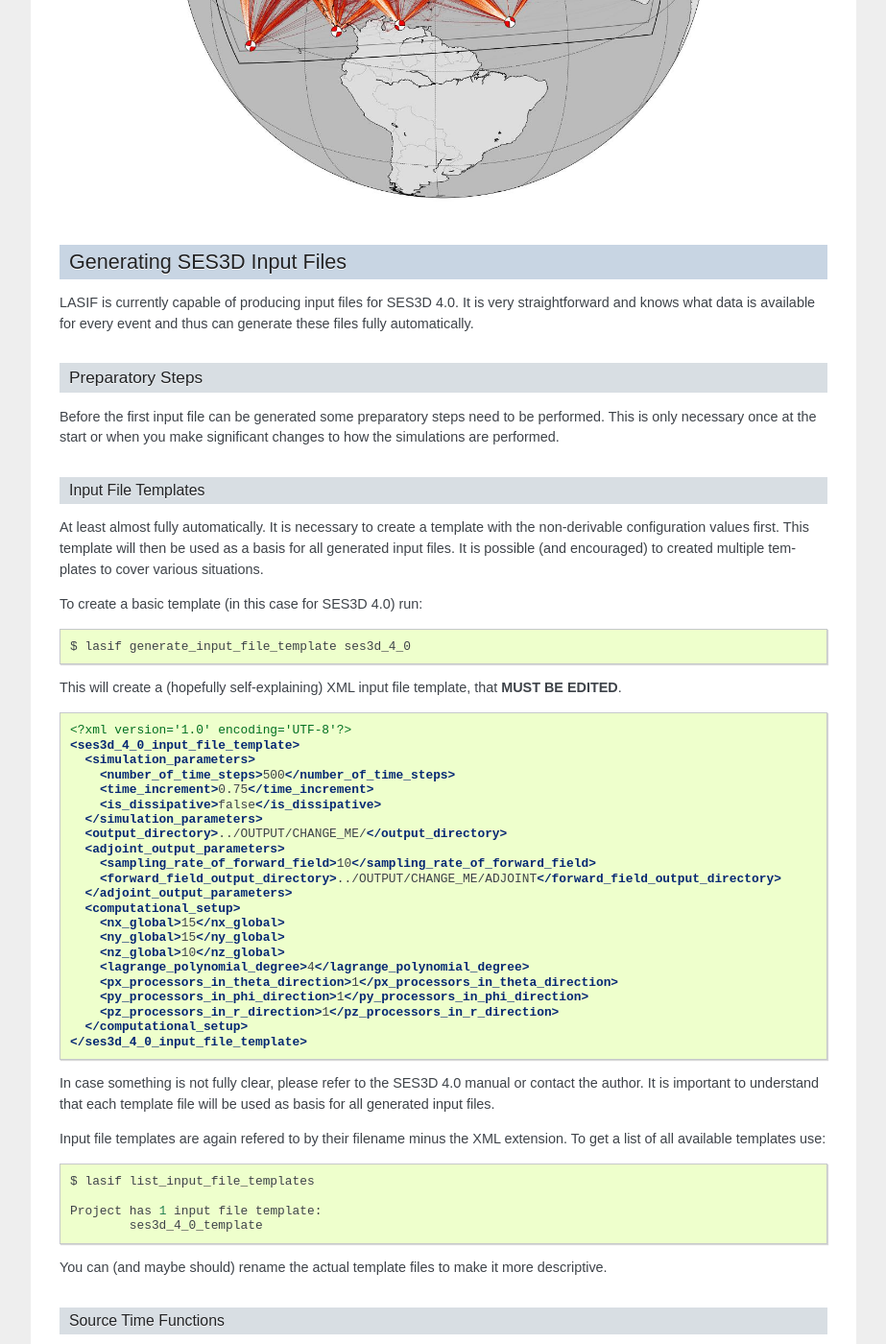
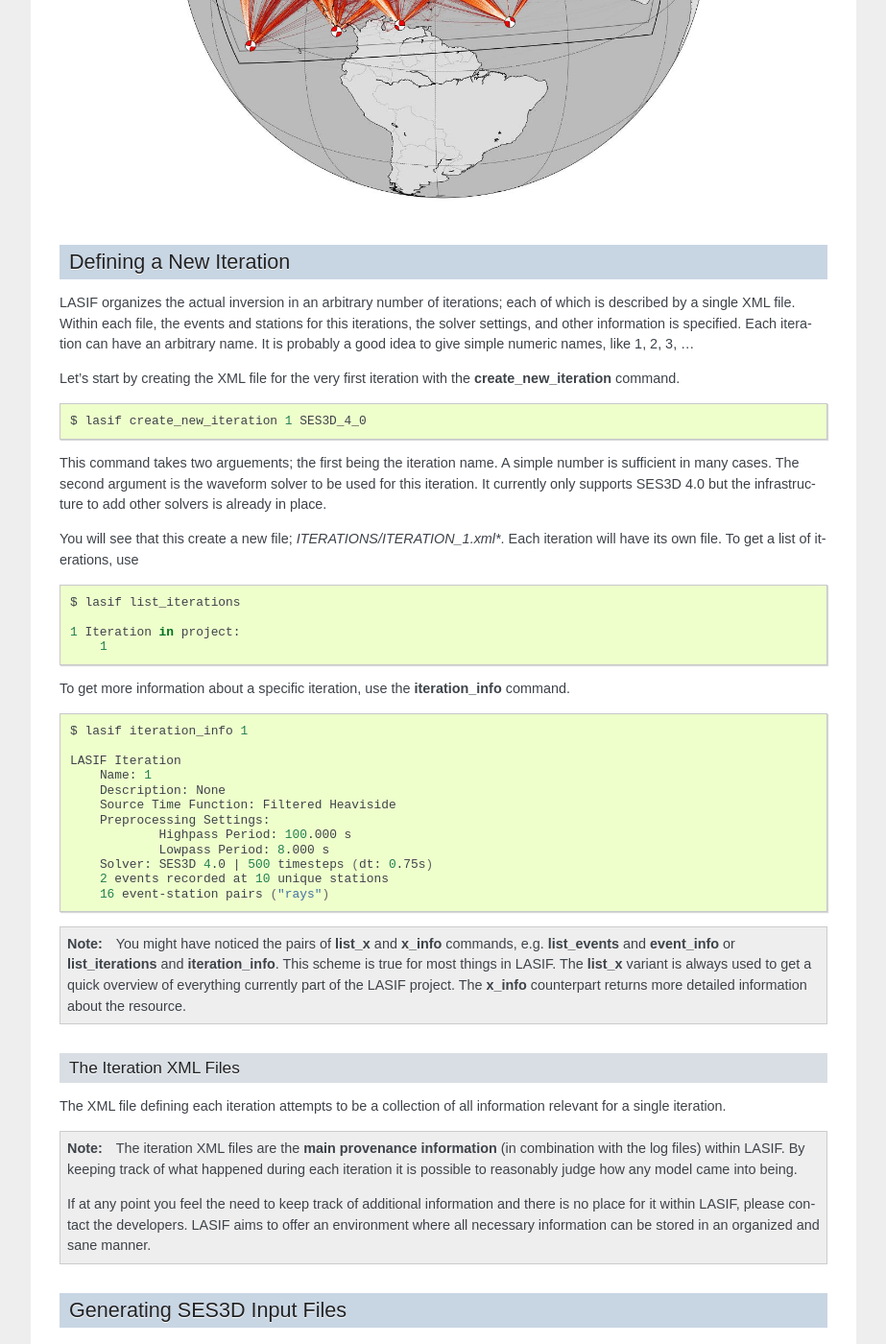
Before and after one commit to krischer/LASIF, a Sphinx documentation site: the page built from doc/index.rst, in a window 1280 px wide and 1400 px high, scrolled down 10845 px. Shown: the whole window at 96% size, without its empty margins (198-1121 px from the left). Built offline with Sphinx 7.4.7, drawn with Linux system fonts in a browser that asks for light colours; formulas are drawn with MathJax 3; some of the changed text lies outside the part shown.

```diff
--- a/doc/index.rst
+++ b/doc/index.rst
@@ -778,6 +778,86 @@
     :align: center
 
 
+Defining a New Iteration
+------------------------
+
+LASIF organizes the actual inversion in an arbitrary number of iterations; each
+of which is described by a single XML file. Within each file, the events and
+stations for this iterations, the solver settings, and other information is
+specified. Each iteration can have an arbitrary name. It is probably a good
+idea to give simple numeric names, like 1, 2, 3, ...
+
+Let's start by creating the XML file for the very first iteration with the
+**create_new_iteration** command.
+
+.. code-block:: bash
+
+    $ lasif create_new_iteration 1 SES3D_4_0
+
+
+This command takes two arguements; the first being the iteration name. A simple
+number is sufficient in many cases. The second argument is the waveform solver
+to be used for this iteration. It currently only supports SES3D 4.0 but the
+infrastructure to add other solvers is already in place.
+
+You will see that this create a new file; *ITERATIONS/ITERATION_1.xml**. Each
+iteration will have its own file. To get a list of iterations, use
+
+.. code-block:: bash
+
+    $ lasif list_iterations
+
+    1 Iteration in project:
+        1
+
+
+To get more information about a specific iteration, use the **iteration_info** command.
+
+.. code-block:: bash
+
+    $ lasif iteration_info 1
+
+    LASIF Iteration
+        Name: 1
+        Description: None
+        Source Time Function: Filtered Heaviside
+        Preprocessing Settings:
+                Highpass Period: 100.000 s
+                Lowpass Period: 8.000 s
+        Solver: SES3D 4.0 | 500 timesteps (dt: 0.75s)
+        2 events recorded at 10 unique stations
+        16 event-station pairs ("rays")
+
+.. note::
+
+    You might have noticed the pairs of **list_x** and **x_info** commands, e.g.
+    **list_events** and **event_info** or **list_iterations** and
+    **iteration_info**. This scheme is true for most things in LASIF. The
+    **list_x** variant is always used to get a quick overview of everything
+    currently part of the LASIF project. The **x_info** counterpart returns
+    more detailed information about the resource.
+
+The Iteration XML Files
+^^^^^^^^^^^^^^^^^^^^^^^
+
+The XML file defining each iteration attempts to be a collection of all
+information relevant for a single iteration.
+
+.. note::
+
+    The iteration XML files are the **main provenance information** (in
+    combination with the log files) within LASIF. By keeping track of what
+    happened during each iteration it is possible to reasonably judge how any
+    model came into being.
+
+    If at any point you feel the need to keep track of additional information
+    and there is no place for it within LASIF, please contact the developers.
+    LASIF aims to offer an environment where all necessary information can be
+    stored in an organized and sane manner.
+
+
+
+
 Generating SES3D Input Files
 ----------------------------
 
```
Also changed, not shown: 1 other file.
